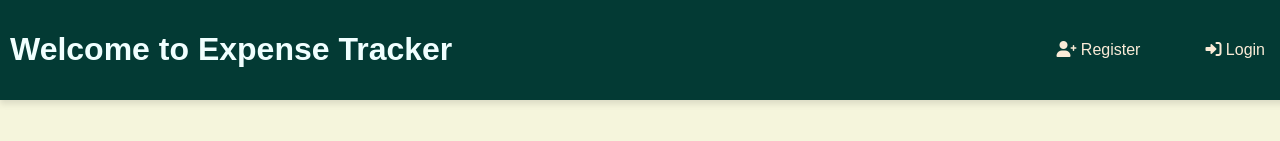
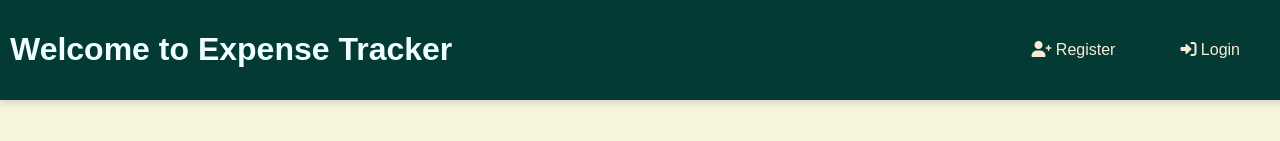
Before and after one commit to Mkirwa24/Expenses-Tracker-App, a website: page public/index.html in a window 1280 px wide. Shown: the top 141 px of the page. Drawn offline with Linux system fonts and the light colour scheme.

Commit message:
Expense Tracker App

```diff
--- a/public/index.css
+++ b/public/index.css
@@ -56,7 +56,7 @@ nav {
     display:flex;
     justify-content: center;
     gap: 45px;
-    margin-right: 15px;
+    margin-right: 40px
 }
 
 main{
```
